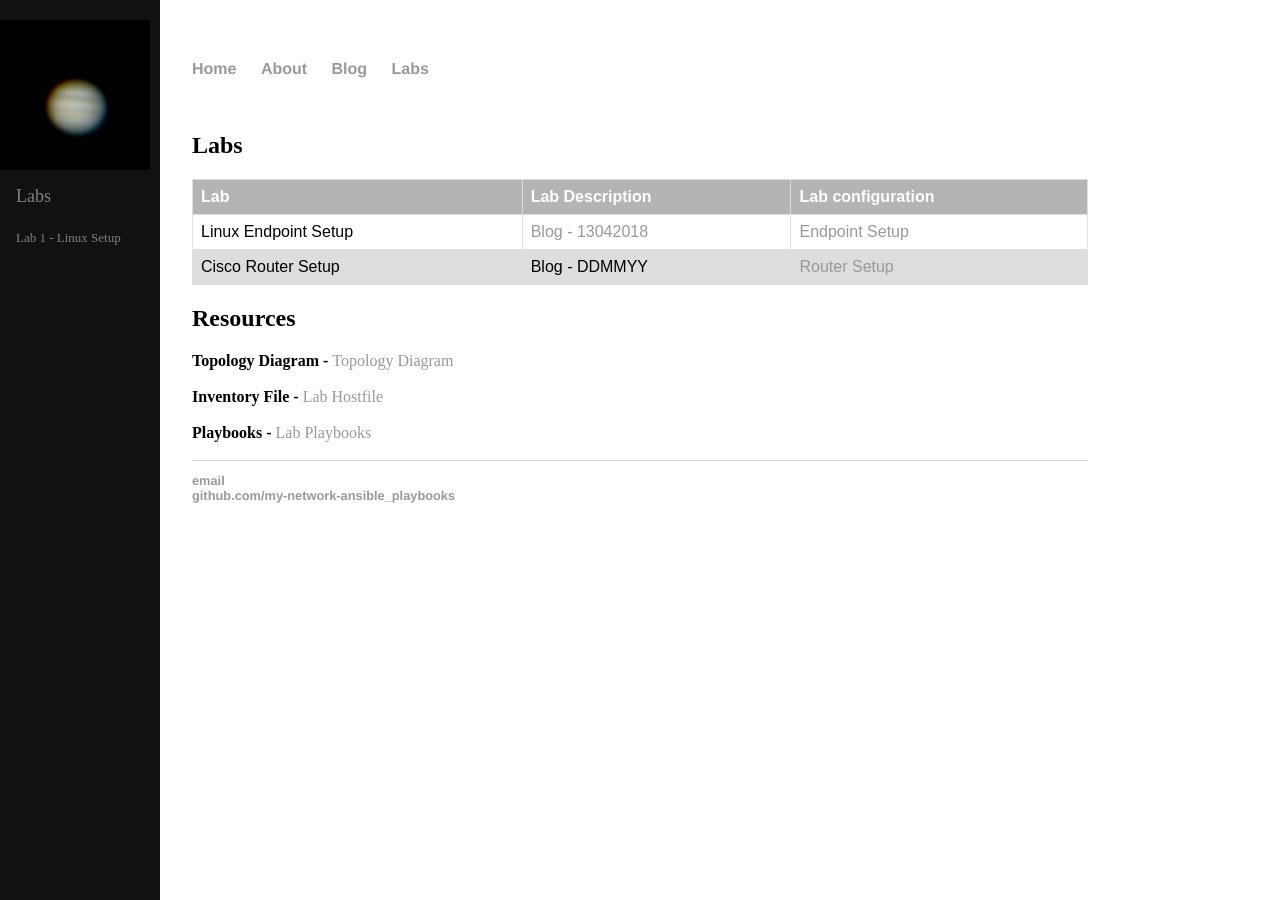
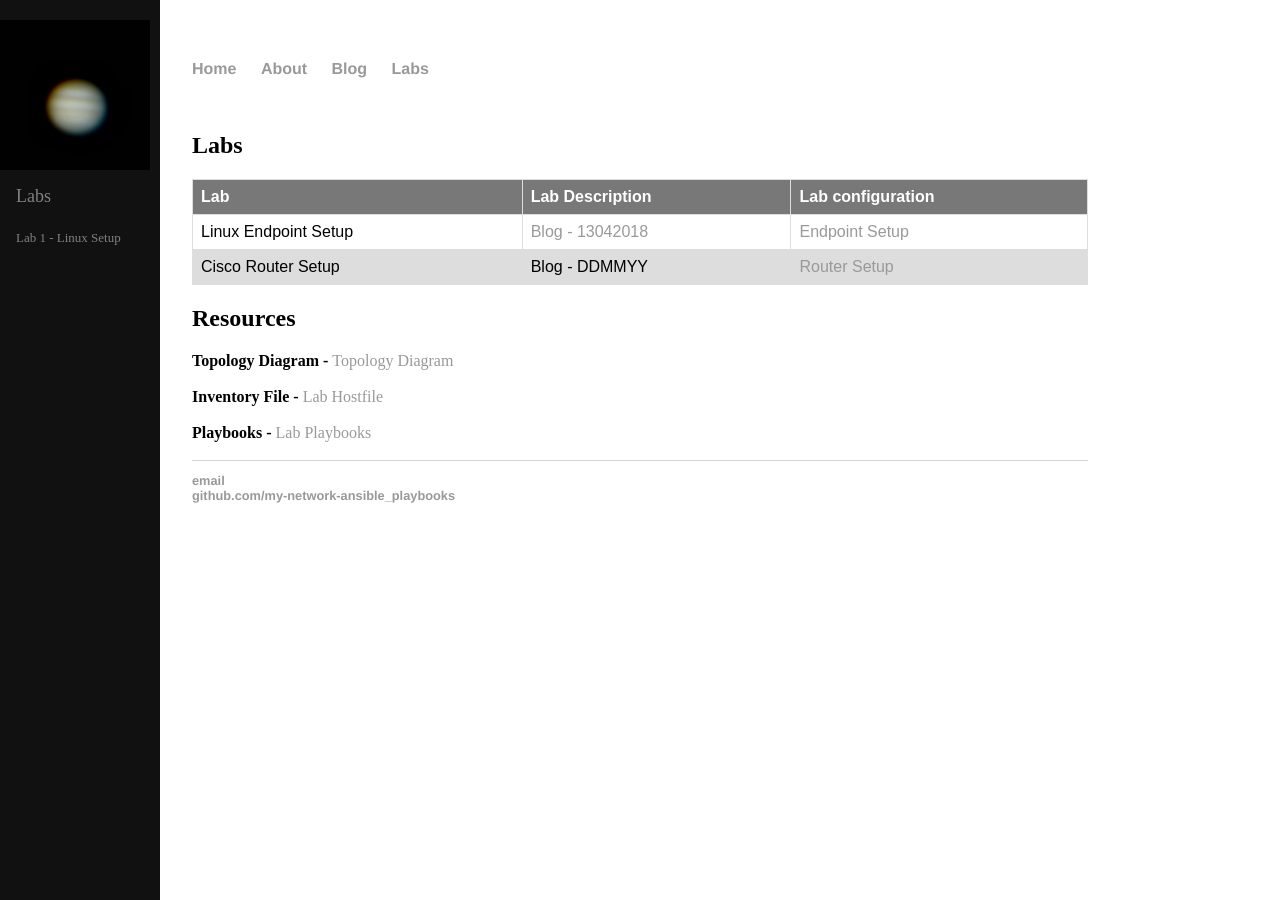
Before and after one commit to craigeowen/craigeowen.github.io, a Jekyll site: the page built from ansible/index.html, in a window 1280 px wide. Built offline with Jekyll 4.4.1, drawn with Linux system fonts in a browser that asks for light colours.

Commit message:
Update index.html

```diff
--- a/ansible/index.html
+++ b/ansible/index.html
@@ -21,7 +21,7 @@ table {
 }
 
 th {
-    background-color: #b4b4b4;
+    background-color: #787878;
     color:white;
     border: 1px solid #dddddd;
     padding: 8px;
```
